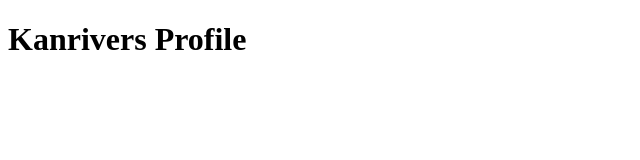
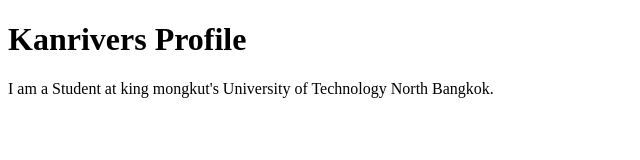
Before and after one commit to Kanriver/github-desktop-project-kanriver-sec1, a plain HTML site: page index.html in a window 1280 px wide. Shown: the whole page, without its empty margins (0-640 px from the left). Drawn offline with Linux system fonts and the light colour scheme.

Commit message:
Add information

```diff
--- a/index.html
+++ b/index.html
@@ -7,5 +7,7 @@
 </head>
 <body>
     <h1>Kanrivers Profile</h1>
+    <p>I am a Student at king mongkut's
+        University of Technology North Bangkok.</p>
 </body>
 </html>
```
